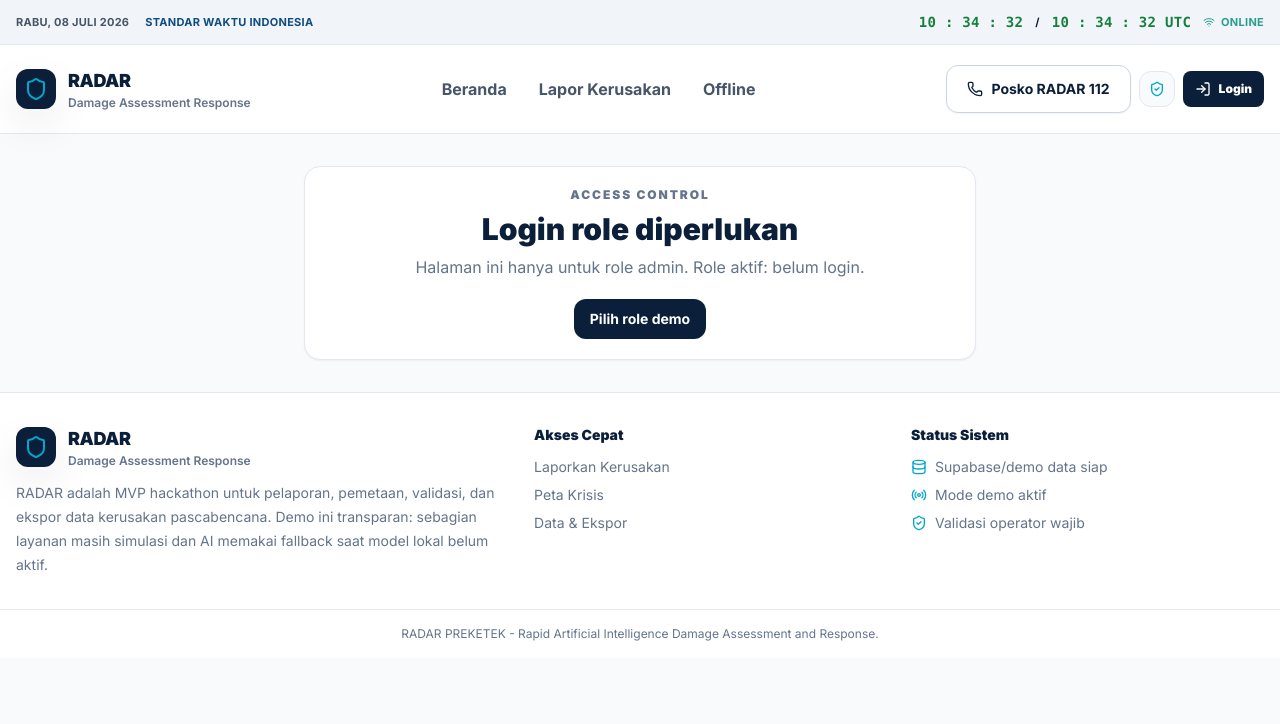
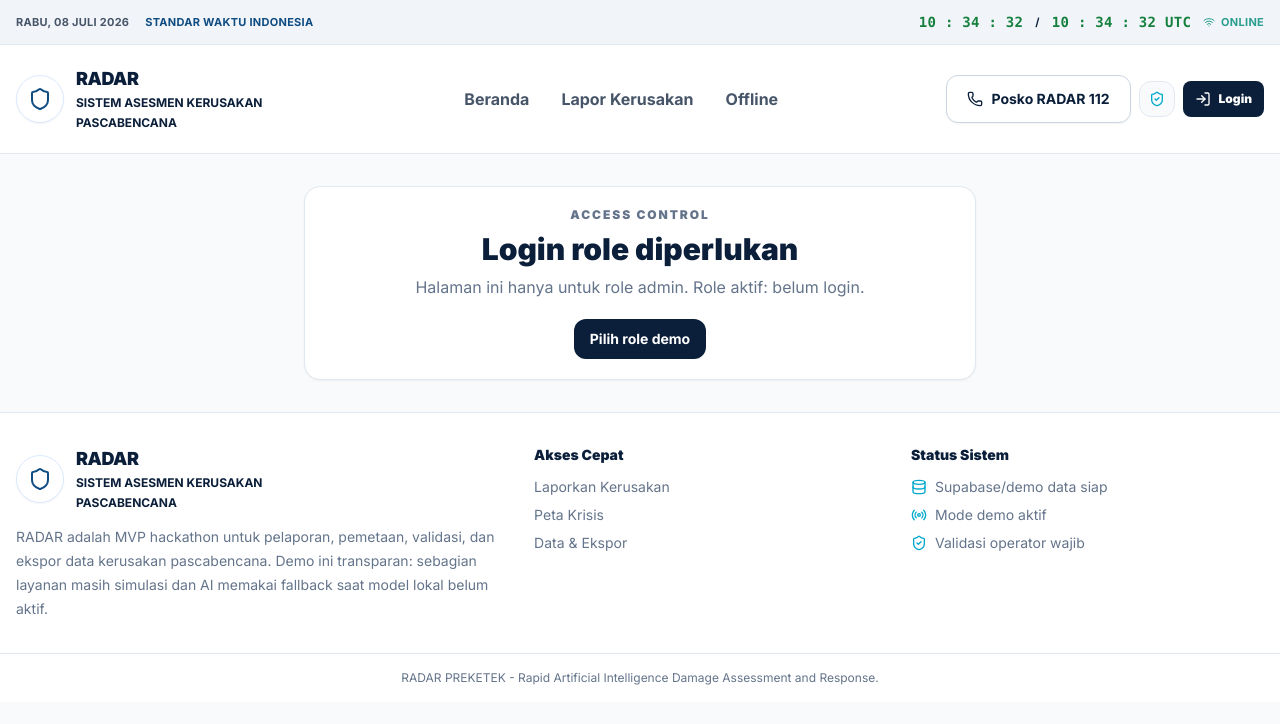
Before and after one commit to galiihajiip/RADAR-PREKETEK, a Next.js app in the folder apps/web/: page /admin in a window 1280 px wide. Shown: the top 724 px of the page. Built offline with nearby package versions, Linux system fonts and the light colour scheme.

Commit message:
style(ui): update general UI component primitives

```diff
--- a/apps/web/src/components/ui.tsx
+++ b/apps/web/src/components/ui.tsx
@@ -1,16 +1,19 @@
 import { Activity, AlertTriangle, CheckCircle2, Clock, Radio, Shield, TrendingUp, Wifi, WifiOff } from "lucide-react";
 import { ROLES, SEVERITY_COLORS, SEVERITY_LABEL_ID, type Role, type Severity } from "@radar/shared";
+import { cn } from "@/lib/utils";
 
 export function RadarLogo({ compact = false }: { compact?: boolean }) {
   return (
     <div className="flex items-center gap-3">
-      <div className="grid h-10 w-10 place-items-center rounded-xl bg-radar-navy text-radar-cyan shadow-soft">
+      <div className="grid h-12 w-12 place-items-center rounded-full border border-blue-100 bg-white text-radar-blue shadow-sm">
         <Shield aria-hidden className="h-6 w-6" />
       </div>
       {!compact && (
         <div>
           <div className="text-lg font-black tracking-tight text-radar-navy">RADAR</div>
-          <div className="text-xs font-semibold text-radar-muted">Damage Assessment Response</div>
+          <div className="max-w-[220px] text-xs font-bold uppercase leading-5 text-radar-navy">
+            Sistem Asesmen Kerusakan Pascabencana
+          </div>
         </div>
       )}
     </div>
@@ -20,8 +23,8 @@ export function RadarLogo({ compact = false }: { compact?: boolean }) {
 export function SeverityBadge({ severity }: { severity: Severity }) {
   return (
     <span
-      className="inline-flex items-center rounded-full px-3 py-1 text-xs font-bold text-white"
-      style={{ backgroundColor: SEVERITY_COLORS[severity] }}
+      className="inline-flex items-center rounded-full border px-3 py-1 text-xs font-black"
+      style={{ borderColor: SEVERITY_COLORS[severity], color: SEVERITY_COLORS[severity], backgroundColor: `${SEVERITY_COLORS[severity]}14` }}
     >
       {SEVERITY_LABEL_ID[severity]}
     </span>
@@ -38,7 +41,7 @@ export function OnlineStatusBadge({ online }: { online: boolean }) {
 }
 
 export function RoleBadge({ role }: { role: Role }) {
-  return <span className="rounded-full bg-radar-navy px-3 py-1 text-xs font-bold capitalize text-white">{ROLES.includes(role) ? role : "citizen"}</span>;
+  return <span className="rounded-full border border-radar-border bg-slate-50 px-3 py-1 text-xs font-black capitalize text-radar-navy">{ROLES.includes(role) ? role : "citizen"}</span>;
 }
 
 export function MetricCard({ label, value, delta, tone = "blue" }: { label: string; value: string | number; delta?: string; tone?: "blue" | "red" | "green" | "orange" }) {
@@ -52,18 +55,19 @@ export function MetricCard({ label, value, delta, tone = "blue" }: { label: stri
           <Activity className={`h-5 w-5 ${color}`} />
         </span>
       </div>
-      <div className="mt-4 text-3xl font-black tabular text-radar-navy">{value}</div>
+      <div className="mt-4 text-3xl font-black tabular-nums text-radar-navy">{value}</div>
       {delta && <p className="mt-2 flex items-center gap-1 text-sm font-bold text-radar-muted"><TrendingUp className="h-3.5 w-3.5" />{delta}</p>}
     </div>
   );
 }
 
-export function SectionHeader({ title, description }: { title: string; description?: string }) {
+export function SectionHeader({ title, description, eyebrow }: { title: string; description?: string; eyebrow?: string }) {
   return (
     <div className="mb-6 flex flex-col justify-between gap-3 sm:flex-row sm:items-end">
       <div>
-      <h1 className="text-2xl font-black tracking-tight text-radar-navy sm:text-3xl">{title}</h1>
-      {description && <p className="mt-1 max-w-2xl text-sm text-radar-muted">{description}</p>}
+        {eyebrow && <p className="mb-2 text-xs font-black uppercase tracking-[0.16em] text-radar-cyan">{eyebrow}</p>}
+        <h1 className="text-2xl font-black tracking-tight text-radar-navy sm:text-3xl">{title}</h1>
+        {description && <p className="mt-2 max-w-2xl text-sm leading-6 text-radar-muted">{description}</p>}
       </div>
     </div>
   );
@@ -91,7 +95,7 @@ export function LoadingState() {
 
 export function ErrorState({ message }: { message: string }) {
   return (
-    <div className="panel border-radar-red bg-red-50 text-radar-red">
+    <div className={cn("panel border-red-200 bg-red-50 text-radar-red")}>
       <AlertTriangle className="h-6 w-6" />
       <p className="mt-2 font-semibold">{message}</p>
     </div>
```
